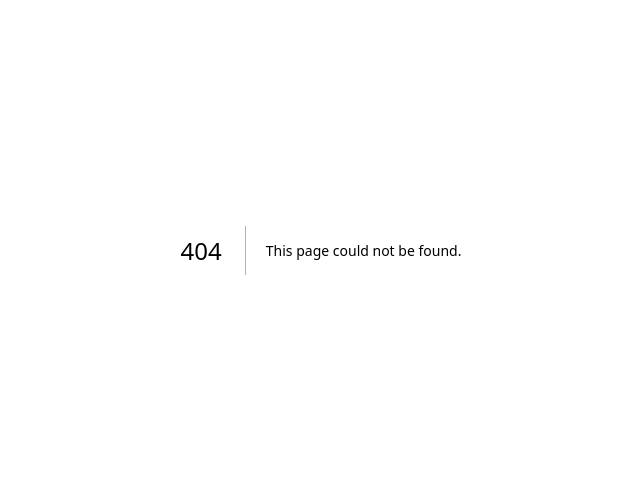
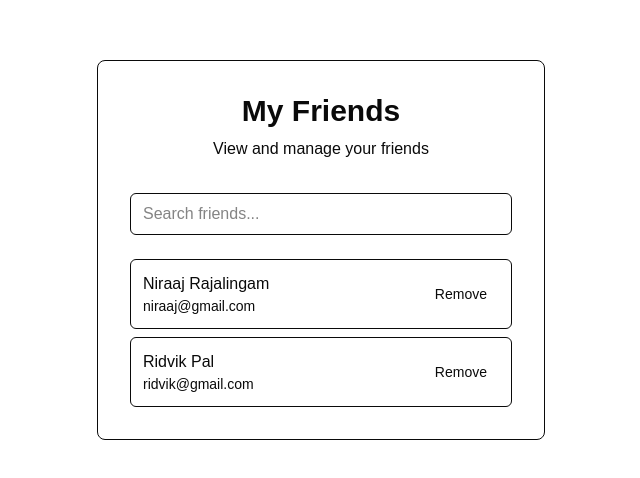
Before and after one commit to Niraaj-Rajalingam/MEARN, a Next.js app: page /friends in a window 1280 px wide. Before the commit this address had no page. Shown: the part 150-628 px from the top of the page, without its empty margins (319-959 px from the left). Built offline with nearby package versions, Linux system fonts and the light colour scheme.

Commit message:
added the generic page, list and friend dashboard

```diff
--- a/app/dashboard/page.tsx
+++ b/app/dashboard/page.tsx
@@ -28,6 +28,25 @@ export default async function DashboardPage() {
             <h2 className="text-xl font-semibold mb-4">My Tasks</h2>
             {/* to-do list component will go here */}
           </section>
+
+          {/* friends section */}
+          <section className="border rounded-lg p-6">
+            <div className="flex justify-between items-center mb-4">
+              <h2 className="text-xl font-semibold">My Friends</h2>
+              <a
+                href="/friends/add"
+                className="text-sm text-primary hover:underline"
+              >
+                Add Friend
+              </a>
+            </div>
+            <a
+              href="/friends"
+              className="block text-center px-4 py-2 bg-primary text-primary-foreground rounded-md hover:opacity-90"
+            >
+              View All Friends
+            </a>
+          </section>
         </div>
       </div>
     </div>
--- /dev/null
+++ b/app/friends/add/page.tsx
@@ -0,0 +1,64 @@
+'use client'
+
+import { useState } from 'react';
+import GenericPage from '@/components/layout/GenericPage';
+
+export default function AddFriendPage() {
+  const [friendId, setFriendId] = useState('');
+  const [message, setMessage] = useState('');
+  const [isLoading, setIsLoading] = useState(false);
+
+  const handleSearch = (query: string) => {
+    setFriendId(query);
+  };
+
+  const handleSubmit = async () => {
+    if (!friendId.trim()) {
+      setMessage('Please enter a friend ID');
+      return;
+    }
+
+    setIsLoading(true);
+    setMessage('');
+
+    try {
+      // TODO: Replace with actual API call
+      // const result = await sendFriendRequest(currentUserId, friendId);
+
+      // Simulating API call
+      await new Promise(resolve => setTimeout(resolve, 1000));
+
+      setMessage('Friend request sent successfully!');
+      setFriendId('');
+    } catch (error) {
+      setMessage('Failed to send friend request. Please try again.');
+    } finally {
+      setIsLoading(false);
+    }
+  };
+
+  return (
+    <GenericPage
+      title="Add Friend"
+      description="Enter a friend's user ID to send a friend request"
+      searchPlaceholder="Enter friend user ID (UUID)"
+      submitLabel={isLoading ? 'Sending...' : 'Send Friend Request'}
+      onSearch={handleSearch}
+      onSubmit={handleSubmit}
+      showSearch={true}
+      showSubmit={true}
+    >
+      <div className="space-y-4">
+        {message && (
+          <div className={`p-3 rounded-md text-sm ${
+            message.includes('success')
+              ? 'bg-green-100 text-green-800 dark:bg-green-900 dark:text-green-100'
+              : 'bg-red-100 text-red-800 dark:bg-red-900 dark:text-red-100'
+          }`}>
+            {message}
+          </div>
+        )}
+      </div>
+    </GenericPage>
+  );
+}
--- /dev/null
+++ b/app/friends/page.tsx
@@ -0,0 +1,66 @@
+'use client'
+
+import { useState } from 'react';
+import GenericPage from '@/components/layout/GenericPage';
+import GenericList, { GenericListItem } from '@/components/layout/GenericList';
+
+export default function FriendsPage() {
+  const [friends, setFriends] = useState<GenericListItem[]>([
+    {
+      id: '550e8400-e29b-41d4-a716-446655440000',
+      title: 'Niraaj Rajalingam',
+      subtitle: 'niraaj@gmail.com'
+    },
+    {
+      id: '550e8400-e29b-41d4-a716-446655440001',
+      title: 'Ridvik Pal',
+      subtitle: 'ridvik@gmail.com'
+    }
+  ]);
+  const [searchQuery, setSearchQuery] = useState('');
+  const [isLoading, setIsLoading] = useState(false);
+
+  const handleSearch = (query: string) => {
+    setSearchQuery(query);
+  };
+
+  const handleRemoveFriend = async (friendId: string) => {
+    try {
+      // TODO: Replace with actual API call
+      // await removeFriend(currentUserId, friendId);
+
+      // Simulating API call
+      await new Promise(resolve => setTimeout(resolve, 500));
+
+      // Remove friend from local state
+      setFriends(friends.filter(friend => friend.id !== friendId));
+    } catch (error) {
+      console.error('Failed to remove friend:', error);
+    }
+  };
+
+  // Filter friends based on search query
+  const filteredFriends = friends.filter(friend =>
+    friend.title.toLowerCase().includes(searchQuery.toLowerCase()) ||
+    (friend.subtitle && friend.subtitle.toLowerCase().includes(searchQuery.toLowerCase()))
+  );
+
+  return (
+    <GenericPage
+      title="My Friends"
+      description="View and manage your friends"
+      searchPlaceholder="Search friends..."
+      onSearch={handleSearch}
+      showSearch={true}
+      showSubmit={false}
+    >
+      <GenericList
+        items={filteredFriends}
+        onAction={handleRemoveFriend}
+        actionLabel="Remove"
+        isLoading={isLoading}
+        emptyMessage={searchQuery ? 'No friends found matching your search.' : 'No friends yet. Add some friends to get started!'}
+      />
+    </GenericPage>
+  );
+}
--- /dev/null
+++ b/components/layout/GenericList.tsx
@@ -0,0 +1,90 @@
+'use client'
+
+import { useState, ReactNode } from 'react';
+
+export interface GenericListItem {
+  id: string;
+  title: string;
+  subtitle?: string;
+  [key: string]: any;
+}
+
+export interface GenericListProps {
+  items: GenericListItem[];
+  onAction?: (itemId: string) => void | Promise<void>;
+  actionLabel?: string;
+  isLoading?: boolean;
+  emptyMessage?: string;
+  renderCustomItem?: (item: GenericListItem) => ReactNode;
+}
+
+export default function GenericList({
+  items,
+  onAction,
+  actionLabel = 'Action',
+  isLoading = false,
+  emptyMessage = 'No items found.',
+  renderCustomItem
+}: GenericListProps) {
+  const [processingItem, setProcessingItem] = useState<string | null>(null);
+
+  const handleAction = async (itemId: string) => {
+    if (!onAction) return;
+
+    setProcessingItem(itemId);
+    try {
+      await onAction(itemId);
+    } finally {
+      setProcessingItem(null);
+    }
+  };
+
+  if (isLoading) {
+    return (
+      <div className="text-center py-8">
+        <p className="text-sm text-muted-foreground">Loading...</p>
+      </div>
+    );
+  }
+
+  if (items.length === 0) {
+    return (
+      <div className="text-center py-8">
+        <p className="text-sm text-muted-foreground">{emptyMessage}</p>
+      </div>
+    );
+  }
+
+  return (
+    <div className="space-y-2">
+      {items.map((item) => (
+        <div
+          key={item.id}
+          className="flex items-center justify-between p-3 border rounded-md bg-card"
+        >
+          {renderCustomItem ? (
+            renderCustomItem(item)
+          ) : (
+            <>
+              <div className="flex-1">
+                <p className="font-medium">{item.title}</p>
+                {item.subtitle && (
+                  <p className="text-sm text-muted-foreground">{item.subtitle}</p>
+                )}
+              </div>
+              {onAction && (
+                <button
+                  onClick={() => handleAction(item.id)}
+                  disabled={processingItem === item.id}
+                  className="px-3 py-1 text-sm bg-primary text-primary-foreground rounded-md hover:opacity-90 disabled:opacity-50"
+                >
+                  {processingItem === item.id ? 'Processing...' : actionLabel}
+                </button>
+              )}
+            </>
+          )}
+        </div>
+      ))}
+    </div>
+  );
+}
--- /dev/null
+++ b/components/layout/GenericPage.tsx
@@ -0,0 +1,81 @@
+'use client'
+
+import { useState, ReactNode } from 'react';
+
+export interface GenericPageProps {
+  title: string;
+  description: string;
+  searchPlaceholder?: string;
+  submitLabel?: string;
+  onSearch?: (query: string) => void;
+  onSubmit?: () => void;
+  showSearch?: boolean;
+  showSubmit?: boolean;
+  children: ReactNode;
+}
+
+export default function GenericPage({
+  title,
+  description,
+  searchPlaceholder = "Search...",
+  submitLabel = "Submit",
+  onSearch,
+  onSubmit,
+  showSearch = true,
+  showSubmit = true,
+  children
+}: GenericPageProps) {
+  const [searchQuery, setSearchQuery] = useState('');
+
+  const handleSearchChange = (e: React.ChangeEvent<HTMLInputElement>) => {
+    const query = e.target.value;
+    setSearchQuery(query);
+    if (onSearch) {
+      onSearch(query);
+    }
+  };
+
+  const handleSubmit = () => {
+    if (onSubmit) {
+      onSubmit();
+    }
+  };
+
+  return (
+    <div className="flex min-h-screen items-center justify-center bg-background">
+      <div className="w-full max-w-md space-y-8 p-8 border rounded-lg bg-card">
+        <div className="text-center">
+          <h1 className="text-3xl font-bold">{title}</h1>
+          <p className="mt-2 text-muted-foreground">{description}</p>
+        </div>
+
+        <div className="space-y-6">
+          {showSearch && (
+            <div className="space-y-2">
+              <input
+                type="text"
+                value={searchQuery}
+                onChange={handleSearchChange}
+                className="w-full px-3 py-2 border rounded-md bg-background"
+                placeholder={searchPlaceholder}
+              />
+            </div>
+          )}
+
+          <div className="space-y-4">
+            {children}
+          </div>
+
+          {showSubmit && (
+            <button
+              onClick={handleSubmit}
+              className="w-full px-4 py-2 bg-primary text-primary-foreground rounded-md hover:opacity-90"
+            >
+              {submitLabel}
+            </button>
+          )}
+        </div>
+      </div>
+    </div>
+  );
+}
```
